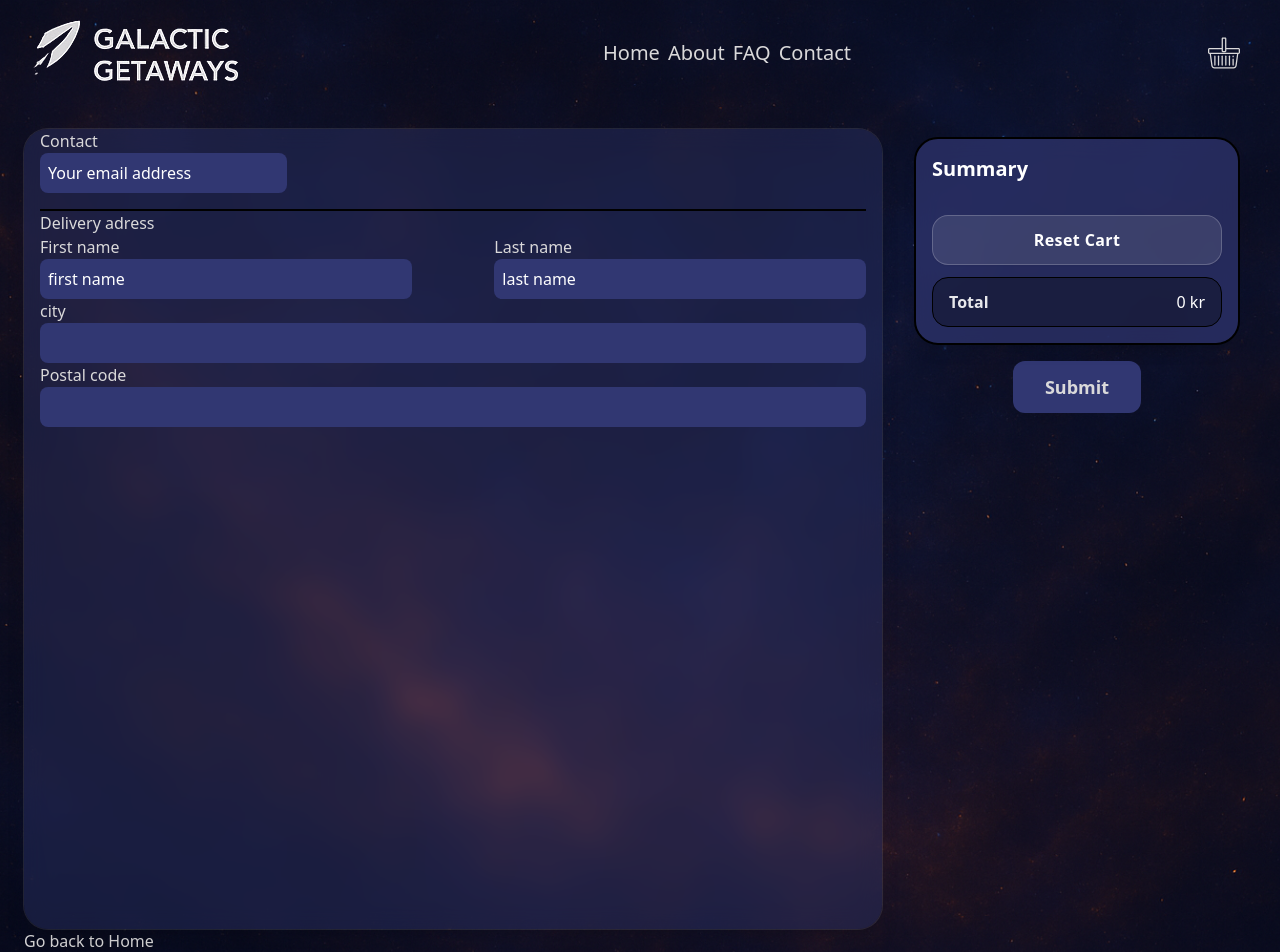
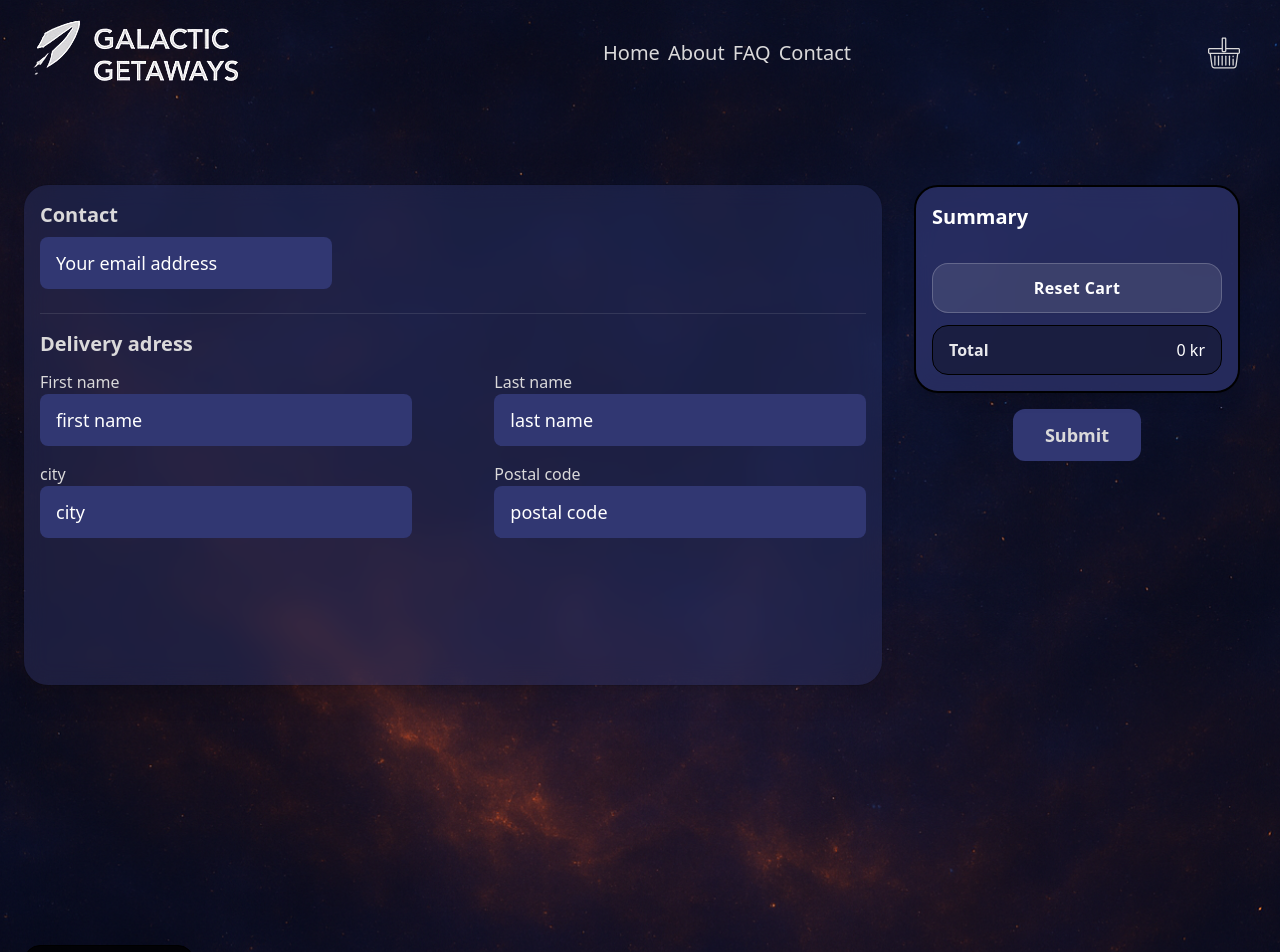
Before and after one commit to Kristoffer-L/examinerande-gruppuppgift-Vue, a Vue app: page /basket in a window 1280 px wide. Shown: the top 952 px of the page. Built offline with nearby package versions, Linux system fonts and the light colour scheme.

Commit message:
Improve basket and cart summary UI

```diff
--- a/src/components/CartSummary.vue
+++ b/src/components/CartSummary.vue
@@ -19,7 +19,7 @@ function resolveImage(path: string) {
       <div class="flex">
         <img :src="resolveImage(item.image)" :alt="item.title" class="h-auto w-[33%] rounded-lg" />
 
-        <div class="mt-3 flex items-center justify-between">
+        <div class="mt-3 ml-2 flex items-center justify-between w-full">
           <div class="flex items-center gap-2">
             <button
               type="button"
@@ -36,7 +36,7 @@ function resolveImage(path: string) {
               @click="cart.addOnePerson(index)"
               class="h-9 w-9 rounded-xl bg-black/80 hover:bg-black flex items-center justify-center border border-black"
               aria-label="Add a person"
-              title="Add a person"
+              title="Add a person to booking"
             >
               <Plus class="h-5 w-5 text-green-300" />
             </button>
@@ -54,13 +54,20 @@ function resolveImage(path: string) {
           </button>
         </div>
       </div>
+
       <h2 class="font-bold text-lg my-auto">{{ item.title }}</h2>
-      <div class="flex justify-between mb-6">
-        <div class="flex">
-          <Users />
-          <span>{{ item.participants }}</span>
+      <div class="flex justify-between items-end mt-3 mb-4">
+        <div class="flex items-center gap-2">
+          <Users class="h-5 w-5 opacity-90" />
+          <div class="leading-tight">
+            <p class="text-lg font-bold">{{ item.participants }}</p>
+          </div>
         </div>
-        <span>price: {{ item.price }} kr</span>
+
+        <div class="text-right leading-tight">
+          <p class="text-xs uppercase tracking-wide text-white/70">Price per person</p>
+          <p class="text-lg font-bold">{{ item.price }} kr</p>
+        </div>
       </div>
     </div>
     <button
--- a/src/pages/Basket.vue
+++ b/src/pages/Basket.vue
@@ -29,27 +29,28 @@ const submitForm = () => {
 </script>
 
 <template>
-  <div class="min-h-screen flex gap-4">
+  <div class="min-h-screen flex gap-4 items-start pt-12">
     <div
-      class="w-[100%] rounded-3xl bg-[#313772]/40 backdrop-blur-md shadow-xl ring-1 ring-white/10"
+      class="w-[100%] h-[500px] mt-2 rounded-3xl bg-[#313772]/40 backdrop-blur-md shadow-xl ring-1 ring-black/10"
     >
-      <div class="border-b-2 border-black mx-4 pb-4">
-        <h2>Contact</h2>
+      <div class="mx-4 pb-6 pt-4 border-b border-white/10">
+        <h2 class="text-xl font-bold mb-2">Contact</h2>
         <input
           v-model="email"
-          class="bg-[#313772] p-2 rounded-lg placeholder:text-white"
+          class="bg-[#313772] p-2 rounded-lg placeholder:text-white text-lg px-4 py-3"
           type="text"
           placeholder="Your email address"
         />
       </div>
-      <div class="flex flex-col mx-4">
-        <h2>Delivery adress</h2>
+      <div class="mx-4 pb-6 pt-4">
+        <h2 class="text-xl font-bold mb-3">Delivery adress</h2>
+
         <div class="flex justify-between">
           <div class="flex flex-col w-[45%]">
             <label for="">First name</label>
             <input
               v-model="firstName"
-              class="bg-[#313772] p-2 rounded-lg placeholder:text-white"
+              class="bg-[#313772] p-2 rounded-lg placeholder:text-white text-lg px-4 py-3"
               type="text"
               placeholder="first name"
             />
@@ -58,30 +59,35 @@ const submitForm = () => {
             <label for="">Last name</label>
             <input
               v-model="lastName"
-              class="bg-[#313772] p-2 rounded-lg placeholder:text-white"
+              class="bg-[#313772] p-2 rounded-lg placeholder:text-white text-lg px-4 py-3"
               type="text"
               placeholder="last name"
             />
           </div>
         </div>
-        <div class="flex flex-col">
+        <div class="flex justify-between mt-4 mb-6">
+          <div class="flex flex-col w-[45%]">
             <label for="">city</label>
             <input
               v-model="city"
-            class="bg-[#313772] p-2 rounded-lg placeholder:text-white"
+              class="bg-[#313772] p-2 rounded-lg placeholder:text-white text-lg px-4 py-3"
               type="text"
+              placeholder="city"
             />
           </div>
-        <div class="flex flex-col">
+          <div class="flex flex-col w-[45%]">
             <label for="">Postal code</label>
             <input
               v-model="postalCode"
-            class="bg-[#313772] p-2 rounded-lg placeholder:text-white"
+              class="bg-[#313772] p-2 rounded-lg placeholder:text-white text-lg px-4 py-3"
               type="text"
+              placeholder="postal code"
             />
           </div>
         </div>
       </div>
+    </div>
+
     <div class="w-[500px] px-4 py-2">
       <CartSummary />
       <div class="flex justify-center">
@@ -96,6 +102,10 @@ const submitForm = () => {
     </div>
   </div>
   <div>
-    <router-link to="/">Go back to Home</router-link>
+    <router-link
+      to="/"
+      class="inline-flex items-center justify-center mt-4 rounded-2xl bg-black/80 hover:bg-black text-white border border-black px-4 py-3 font-semibold transition active:scale-[0.98]"
+      >Go back to Home</router-link
+    >
   </div>
 </template>
```
Lines whose indentation alone changed are shown as unchanged.
